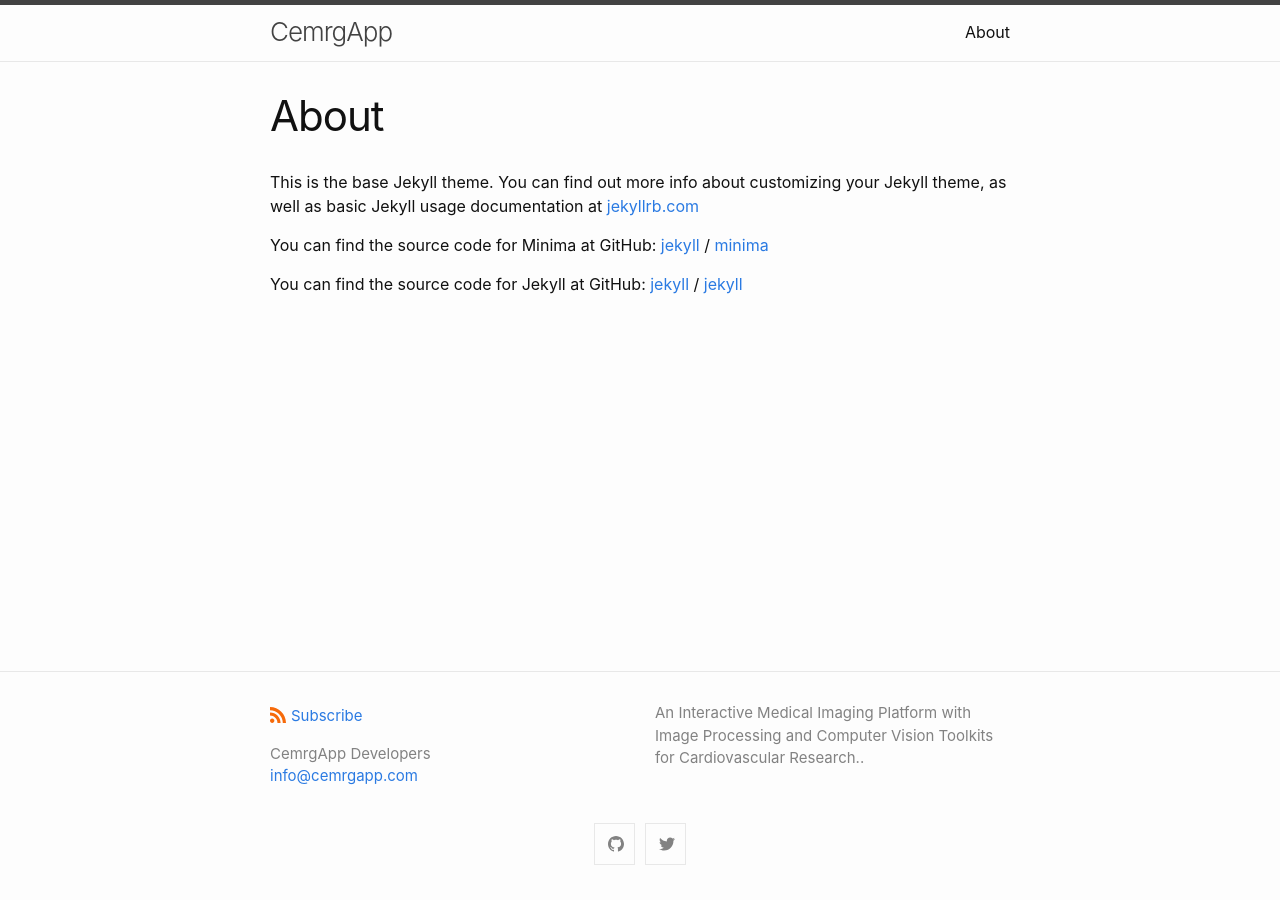
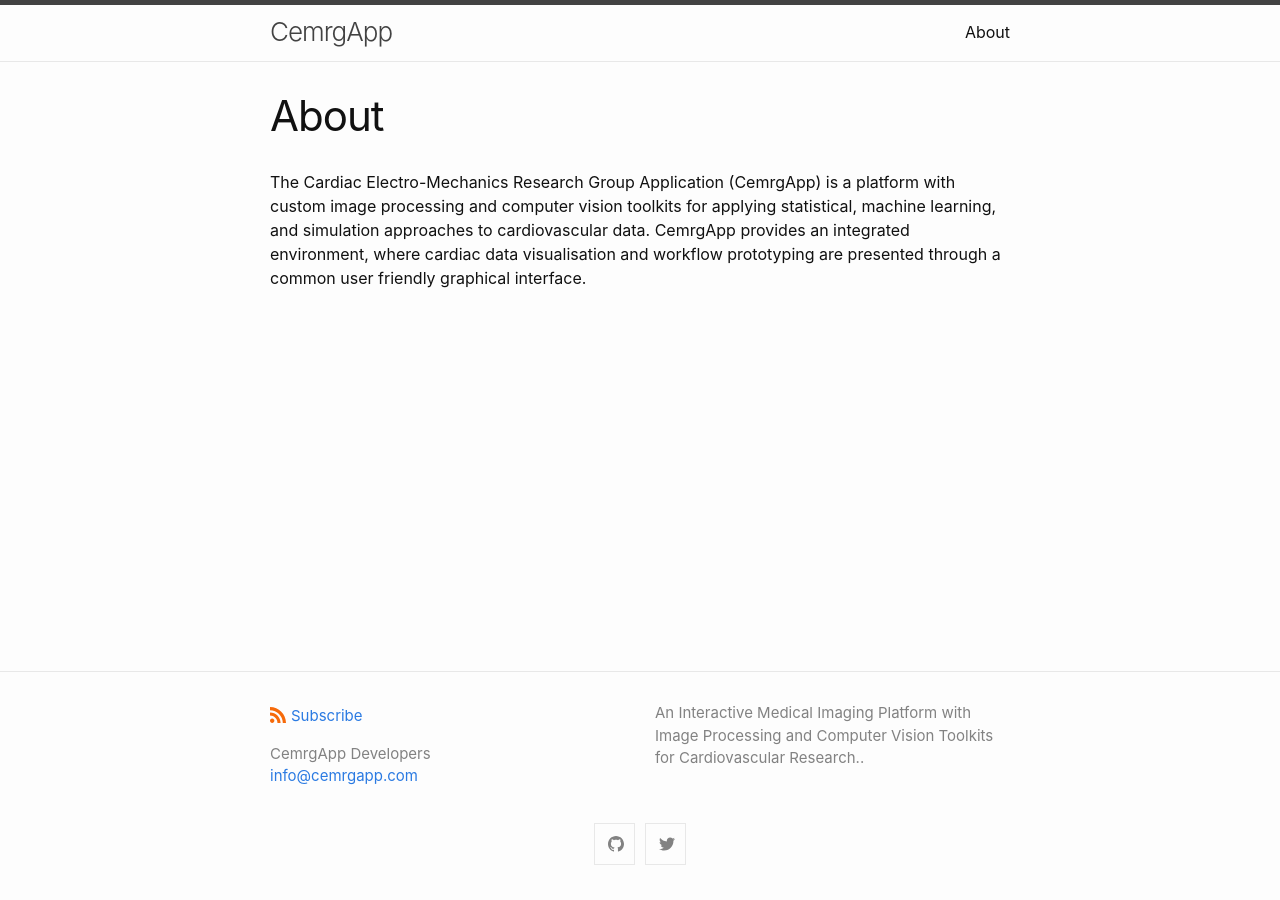
Before and after one commit to OpenHeartDevelopers/CemrgApp, a Jekyll site: the page built from about.md, in a window 1280 px wide. Built offline with Jekyll 4.4.1, drawn with Linux system fonts in a browser that asks for light colours.

Commit message:
Index and about pages

```diff
--- a/about.md
+++ b/about.md
@@ -4,15 +4,4 @@ title: About
 permalink: /about/
 ---
 
-This is the base Jekyll theme. You can find out more info about customizing your Jekyll theme, as well as basic Jekyll usage documentation at [jekyllrb.com](https://jekyllrb.com/)
-
-You can find the source code for Minima at GitHub:
-[jekyll][jekyll-organization] /
-[minima](https://github.com/jekyll/minima)
-
-You can find the source code for Jekyll at GitHub:
-[jekyll][jekyll-organization] /
-[jekyll](https://github.com/jekyll/jekyll)
-
-
-[jekyll-organization]: https://github.com/jekyll
+The Cardiac Electro-Mechanics Research Group Application (CemrgApp) is a platform with custom image processing and computer vision toolkits for applying statistical, machine learning, and simulation approaches to cardiovascular data. CemrgApp provides an integrated environment, where cardiac data visualisation and workflow prototyping are presented through a common user friendly graphical interface.
```
Also changed, not shown: index.md (+12 -4 lines).
